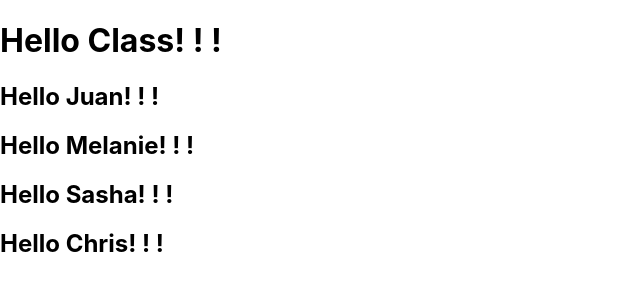
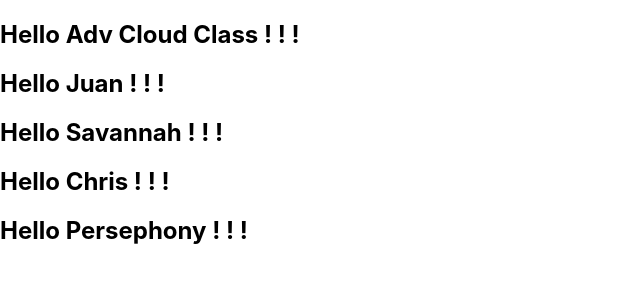
Before and after one commit to maggiemadison/react-app-lab4, a React (Create React App) app: page / in a window 1280 px wide. Shown: the top 300 px of the page, without its empty margins (0-640 px from the left). Built offline with nearby package versions, Linux system fonts and the light colour scheme.

Commit message:
adding props to a component

```diff
--- a/src/App.js
+++ b/src/App.js
@@ -3,7 +3,13 @@ import { Greeting } from './Greeting';
 
 const App = () => {
   return (
-    <Greeting />
+    <>
+      <Greeting name="Adv Cloud Class"/>
+      <Greeting name="Juan"/>
+      <Greeting name="Savannah"/>
+      <Greeting name="Chris"/>
+      <Greeting name="Persephony"/>
+    </>
   );
 }
 
--- a/src/Greeting.js
+++ b/src/Greeting.js
@@ -1,18 +1,14 @@
 import react from "react";
 
-export const Greeting = () =>
+export const Greeting = (props) =>
 {
+    console.log(props);
+
     return (
         <>
-            <h1>Hello Class! ! ! </h1>
 
-            <h2>Hello Juan! ! ! </h2>
 
-            <h2>Hello Melanie! ! ! </h2>
-
-            <h2>Hello Sasha! ! ! </h2>
-
-            <h2>Hello Chris! ! ! </h2>
+            <h2>Hello {props.name} ! ! ! </h2>
         </>
 
     );
```
